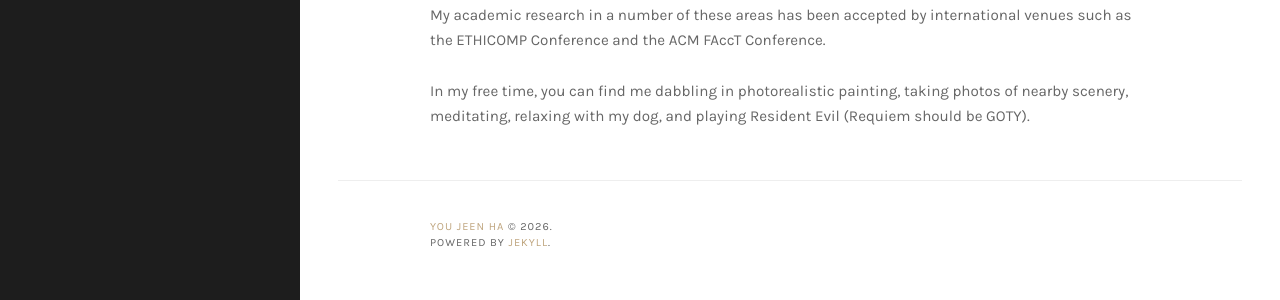
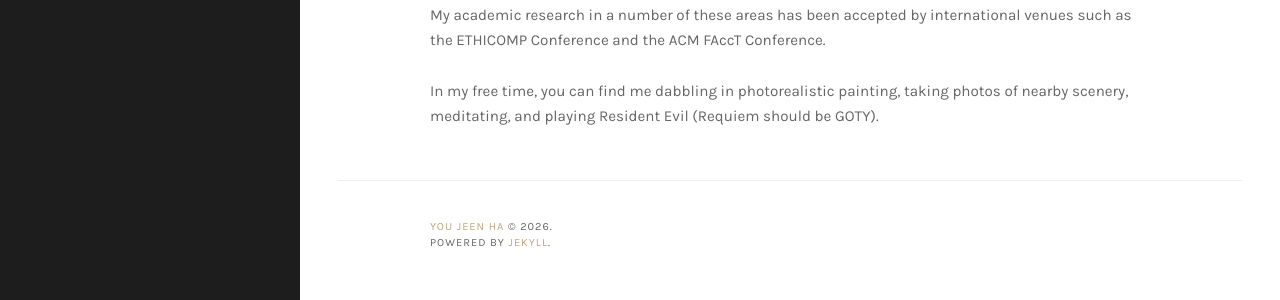
Before and after one commit to hyoujeen/hyoujeen.github.io, a Jekyll site: the page built from about.md, in a window 1280 px wide. Shown: the part 552-852 px from the top of the page. Built offline with Jekyll 4.4.1, drawn with Linux system fonts in a browser that asks for light colours.

Commit message:
Update about.md

```diff
--- a/about.md
+++ b/about.md
@@ -11,4 +11,4 @@ I previously studied **Computer Science & Philosophy** at Smith College and abro
 
 Over the years, I engaged with the fields of computer science, philosophy, and technology policy from different angles (e.g., character education, metaethics, legal theory and governance, data operations). My academic research in a number of these areas has been accepted by international venues such as the ETHICOMP Conference and the ACM FAccT Conference.
 
-In my free time, you can find me dabbling in photorealistic painting, taking photos of nearby scenery, meditating, relaxing with my dog, and playing Resident Evil (Requiem should be GOTY).
+In my free time, you can find me dabbling in photorealistic painting, taking photos of nearby scenery, meditating, and playing Resident Evil (Requiem should be GOTY).
```
